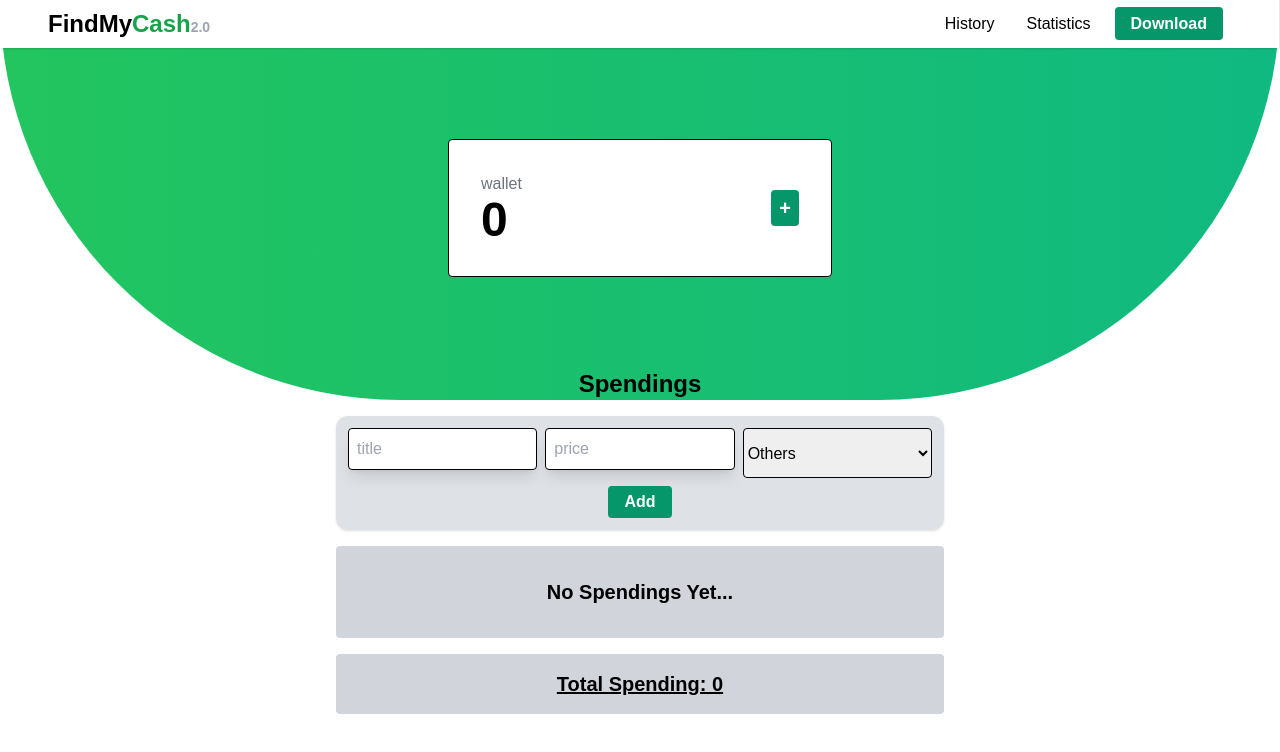
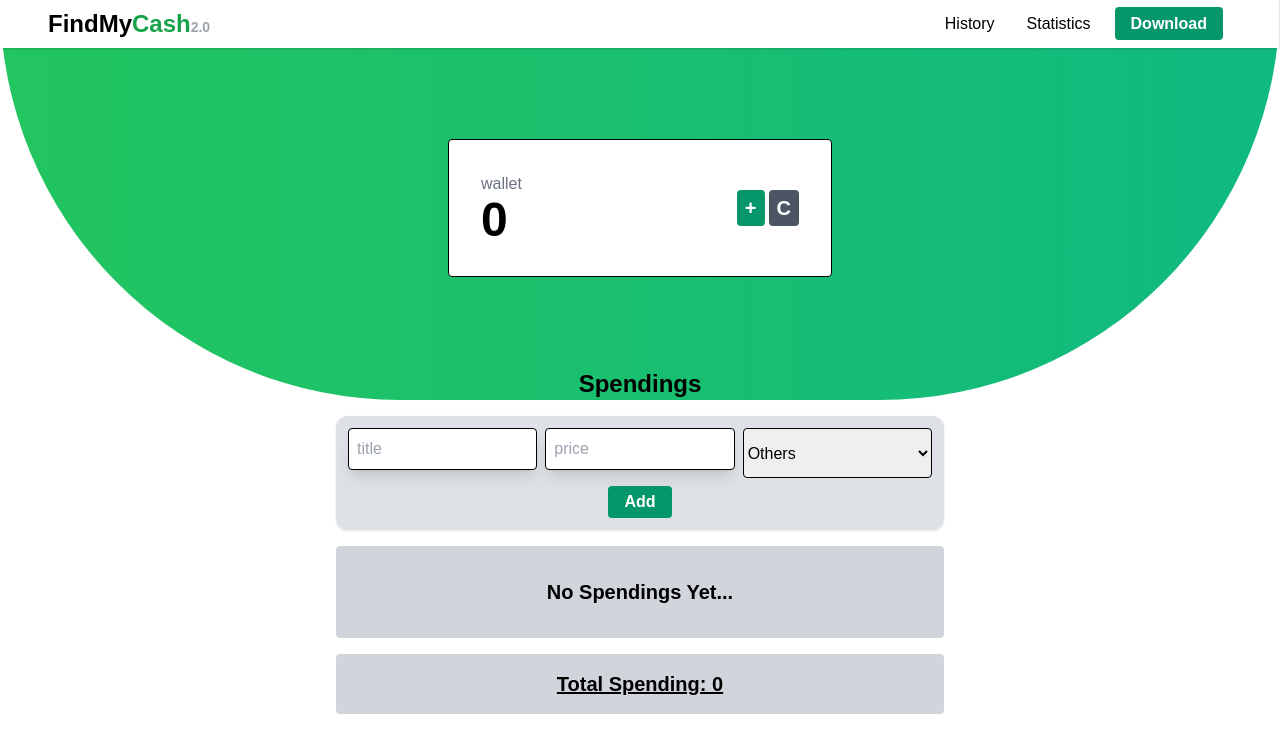
Before and after one commit to youssefHassany/find-my-cash, a React (Create React App) app: page / in a window 1280 px wide. Shown: the top 752 px of the page. Built offline with nearby package versions, Linux system fonts and the light colour scheme.

Commit message:
clearing data option

```diff
--- a/src/pages/history/wallet/Wallet.jsx
+++ b/src/pages/history/wallet/Wallet.jsx
@@ -5,7 +5,7 @@ import Swal from "sweetalert2";
 import WalletForm from "./WalletForm";
 
 const Wallet = () => {
-  const { totalSpending } = useContext(DataContext);
+  const { setData, totalSpending } = useContext(DataContext);
 
   const walletFromStorage = localStorage.getItem("find-my-cash-wallet");
 
@@ -32,13 +32,34 @@ const Wallet = () => {
     Swal.fire("Done!", "Your current cash is submitted!", "success");
   };
 
+  const clearData = () => {
+    Swal.fire({
+      title: "Are you sure?",
+      text: "this will clear your wallet and spendings data!",
+      icon: "warning",
+      showCancelButton: true,
+      confirmButtonColor: "#3085d6",
+      cancelButtonColor: "#d33",
+      confirmButtonText: "Yes, delete it!",
+    }).then((result) => {
+      if (result.isConfirmed) {
+        Swal.fire("Deleted!", "Your data has been cleared.", "success");
+
+        // clear the data
+        setData([]);
+        localStorage.removeItem("find-my-cash-data");
+        localStorage.removeItem("find-my-cash-wallet");
+      }
+    });
+  };
+
   return (
     <section className="w-11/12 lg:w-1/2 mx-auto h-80 flex items-center justify-center">
       {/* circle */}
       <div className="w-full h-full absolute top-0 left-0 -translate-y-3/4 md:-translate-y-1/2 rounded-full -z-10 bg-gradient-to-r from-green-500 to-emerald-500"></div>
 
       <div
-        className={`p-8 bg-white border border-black rounded w-96 overflow-hidden mx-auto`}
+        className={`p-8 bg-white border border-black rounded w-96 overflow-hidden relative mx-auto`}
       >
         <div className="flex justify-between items-center w-full">
           <div>
@@ -46,6 +67,7 @@ const Wallet = () => {
             <h1 className="text-5xl font-bold">{wallet}</h1>
           </div>
 
+          <div>
             <button
               onClick={() => {
                 setFormVisible(true);
@@ -54,6 +76,14 @@ const Wallet = () => {
             >
               +
             </button>
+            <button
+              title="clear"
+              className="px-2 py-1 ml-1 text-xl text-white rounded font-bold bg-gray-600 hover:px-3 hover:shadow duration-300"
+              onClick={clearData}
+            >
+              C
+            </button>
+          </div>
         </div>
 
         <WalletForm
```
Lines whose indentation alone changed are shown as unchanged.
